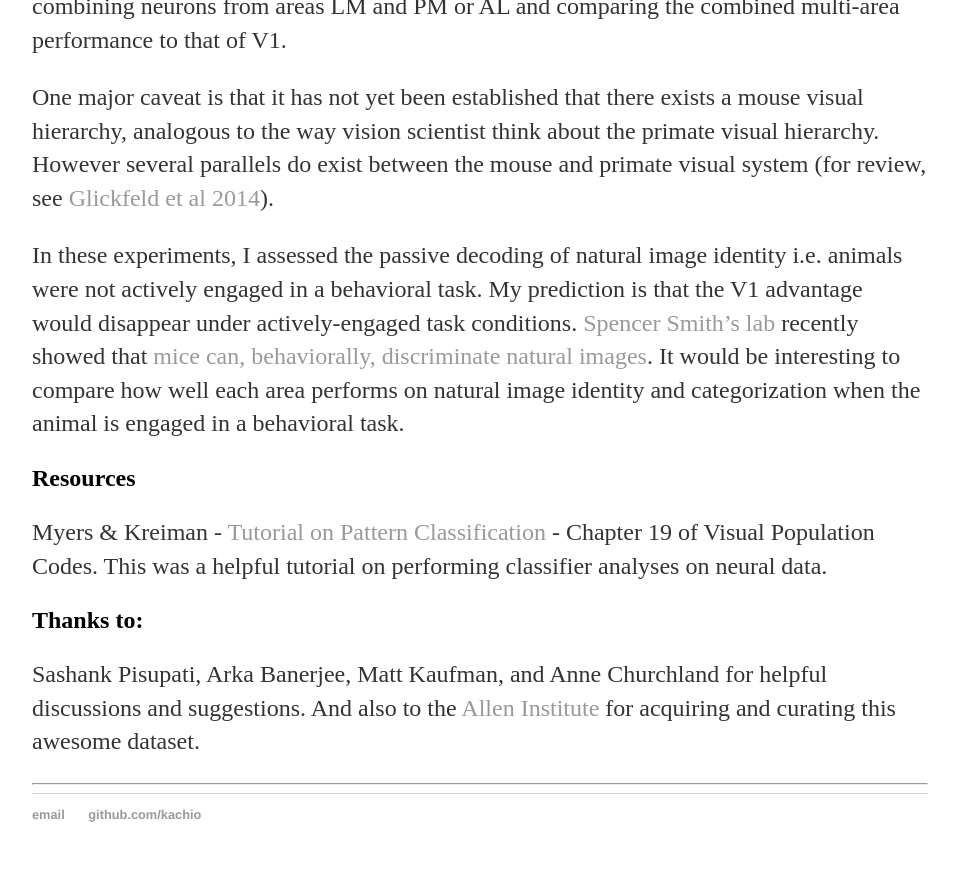
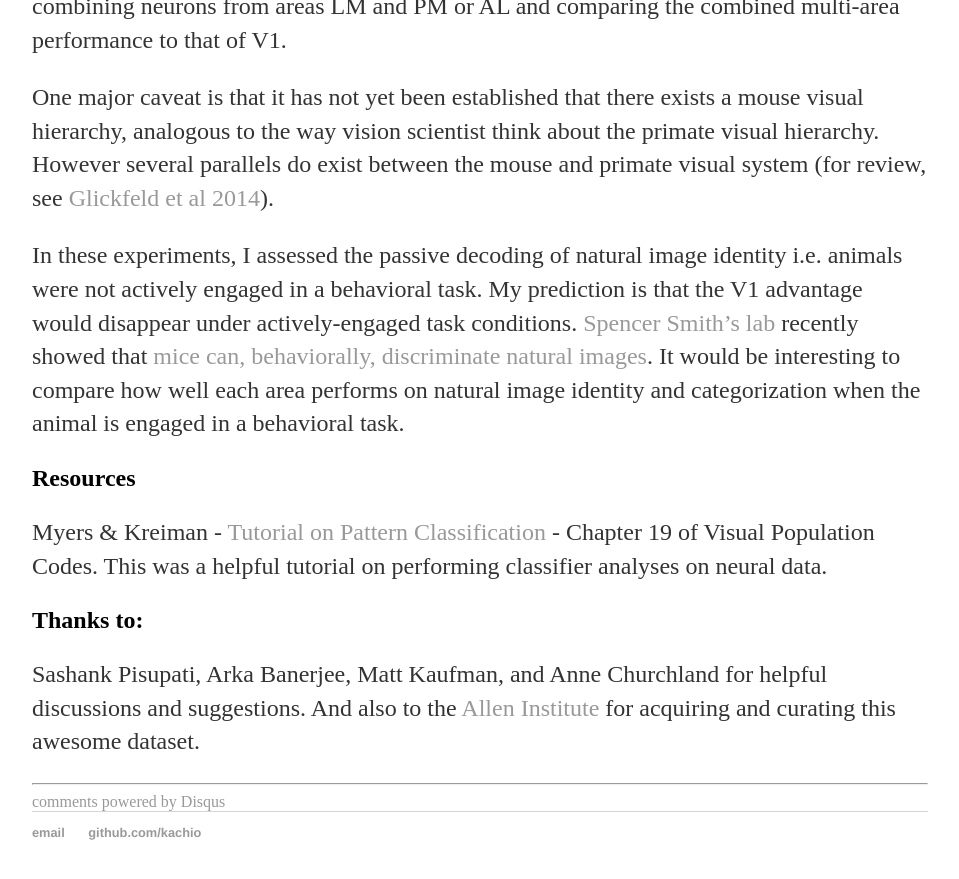
Before and after one commit to kachiO/kachio.github.io, a Jekyll site: the page built from _posts/2016-12-10-Decoding-Identity-of-Natural-Images.markdown, in a window 1280 px wide and 900 px high, scrolled down 7017 px. Shown: the top 879 px of the window, without its empty margins (160-1119 px from the left). Built offline with Jekyll 4.4.1, drawn with Linux system fonts in a browser that asks for light colours; comment, search, counter and statistics services are not loaded.

Commit message:
Update post.html

```diff
--- a/_layouts/post.html
+++ b/_layouts/post.html
@@ -24,4 +24,22 @@
             {% include disqus.html %}
           </div>
         </div><!-- / .note .single -->
+
+     <!-- disqus comments -->
+     {% if page.comments %}
+     <div id="disqus_thread"></div>
+      <script type="text/javascript">
+          /* * * CONFIGURATION VARIABLES: EDIT BEFORE PASTING INTO YOUR WEBPAGE * * */
+          var disqus_shortname = 'kachio-github-io'; // required: replace example with your forum shortname
+          /* * * DON'T EDIT BELOW THIS LINE * * */
+          (function() {
+              var dsq = document.createElement('script'); dsq.type = 'text/javascript'; dsq.async = true;
+              dsq.src = '//' + disqus_shortname + '.disqus.com/embed.js';
+              (document.getElementsByTagName('head')[0] || document.getElementsByTagName('body')[0]).appendChild(dsq);
+          })();
+      </script>
+      <noscript>Please enable JavaScript to view the <a href="http://disqus.com/?ref_noscript">comments powered by Disqus.</a></noscript>
+      <a href="http://disqus.com" class="dsq-brlink">comments powered by <span class="logo-disqus">Disqus</span></a>
+      {% endif %}
+
   </div>
```
